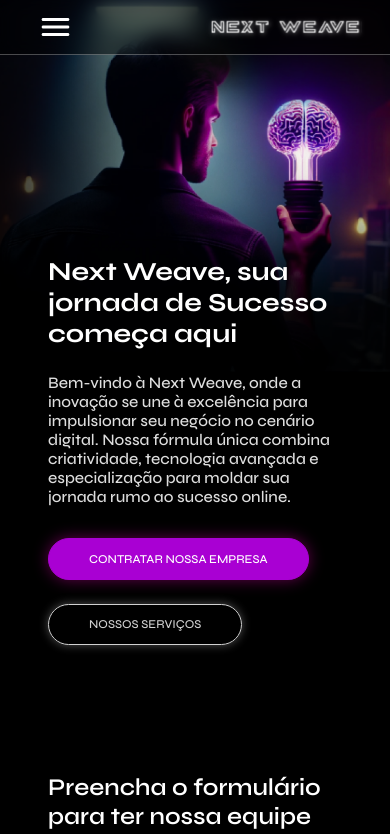
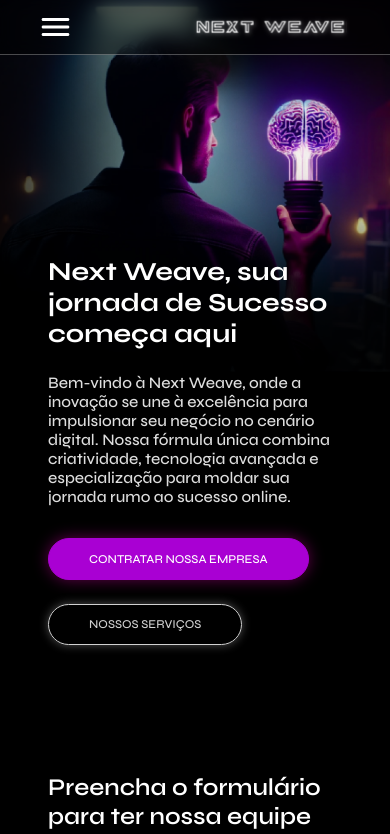
Before and after one commit to JoaoPedroBatistaa/mr-house-cleaning, a Next.js app: page / in a window 390 px wide. Shown: the top 834 px of the page. Built offline with nearby package versions, Linux system fonts and the light colour scheme.

Commit message:
feat: sidebar

```diff
--- a/src/components/Header/styles.module.scss
+++ b/src/components/Header/styles.module.scss
@@ -214,6 +214,6 @@
   .logo {
     width: 10rem;
 
-    margin-left: 45%;
+    margin-left: 40%;
   }
 }
```
